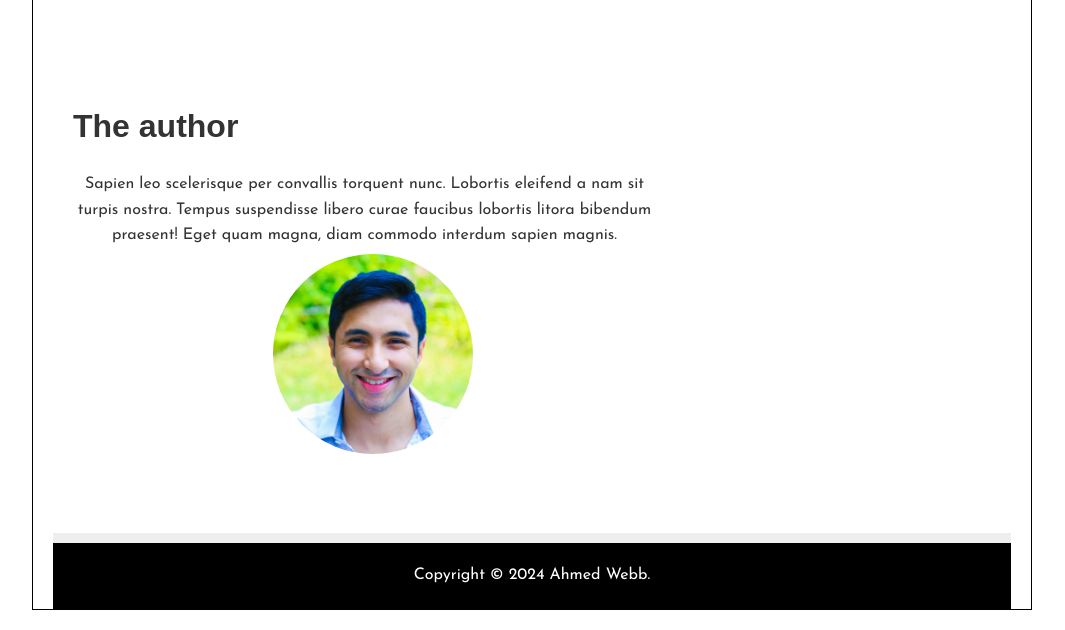
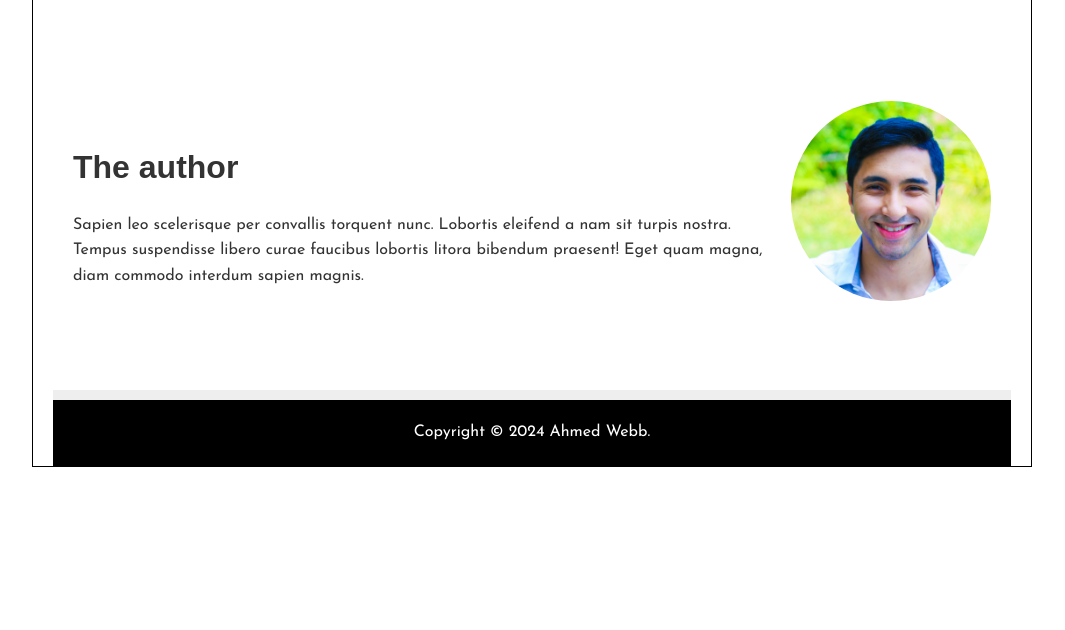
Before and after one commit to GillianAlindayu/Web-Dev2---SA-1---Clone-tasks, a plain HTML site: page Task 1 responsive layout and typography/task1.html in a window 1280 px wide. Shown: the part 2658-3288 px from the top of the page, without its empty margins (108-1173 px from the left). After the commit the page ends 3145 px from the top, so only its background shows below. Drawn offline with Linux system fonts and the light colour scheme; a web font is replaced by a local one.

Commit message:
edited and finalized

```diff
--- a/Task 1 responsive layout and typography/task1.css
+++ b/Task 1 responsive layout and typography/task1.css
@@ -134,10 +134,12 @@ h3 {
 
 /* Author section styles */
 .author {
-  text-align: center;
-  padding: 20px 0;
-  max-width: 600px;
-  margin: 20px;
+  padding: 20px ;
+  max-width: 1000px;
+  margin: 0 auto;
+  display: flex;
+  justify-content: space-between;
+  align-items: center;
 }
 s
 .author h2{
@@ -145,22 +147,21 @@ s
   padding: 20px 0;
 
 }
-
-.author img {
-  justify-content:last baseline;
-  align-items: last baseline;
-  align-items: end;
-  border-radius: 50%;
-  margin-bottom: 10px;
-  margin-right: 300px;
-  margin-top: 0;
-  margin-left: 200px;
+.author-image{
+  flex: 0 0 200px;
+}
+.author-image img{
+order: -1;
+margin-bottom: 20px;
+border-radius: 50%;
+height: auto;
+max-width: 200px;
+width: 100%;
 }
 
-.author p {
-  margin-bottom: 5px;
-  margin-left: 3px;
-  margin-right: 20px;
+.author-content{
+  flex: 1;
+  padding-right: 20px;
 }
 
 /* Footer styles */
@@ -199,6 +200,11 @@ footer {
     font-family: 'Protest Guerrilla', sans-serif;
       font-size: 1.8rem;
   }
+  .author-image img{
+    flex: 0 0 200px;
+    margin-right: 20px;
+      order: 10;
+    }
 }
 
 @media (max-width: 480px) {
--- a/Task 1 responsive layout and typography/task1.html
+++ b/Task 1 responsive layout and typography/task1.html
@@ -160,14 +160,17 @@
 
     <!--Footer elements.-->
     <!--The author and the descriptions.-->
-    <section class="author">
+    <div class="author">
+        <div class="author-content">
         <h2>The author</h2>
         <p>Sapien leo scelerisque per convallis torquent nunc. Lobortis eleifend a nam sit turpis nostra. Tempus suspendisse libero curae faucibus lobortis litora bibendum praesent! Eget quam magna, diam commodo interdum sapien magnis.</p>
-
+       </div>
 
         <!--Footer profile-->
-        <img src="profile_picture.jpg" alt="Profile Picture" height="200" width="200">
-    </section>
+        <div class="author-image">
+        <img src="profile_picture.jpg" alt="Profile Picture">
+        </div>
+    </div>
 
     <!--Copyright footer wrap-->
 
```
Also changed, not shown: Task 2 advance layout/task2.css (+15 -0 lines), Task 2 advance layout/task2.html (+1 -1 lines).
